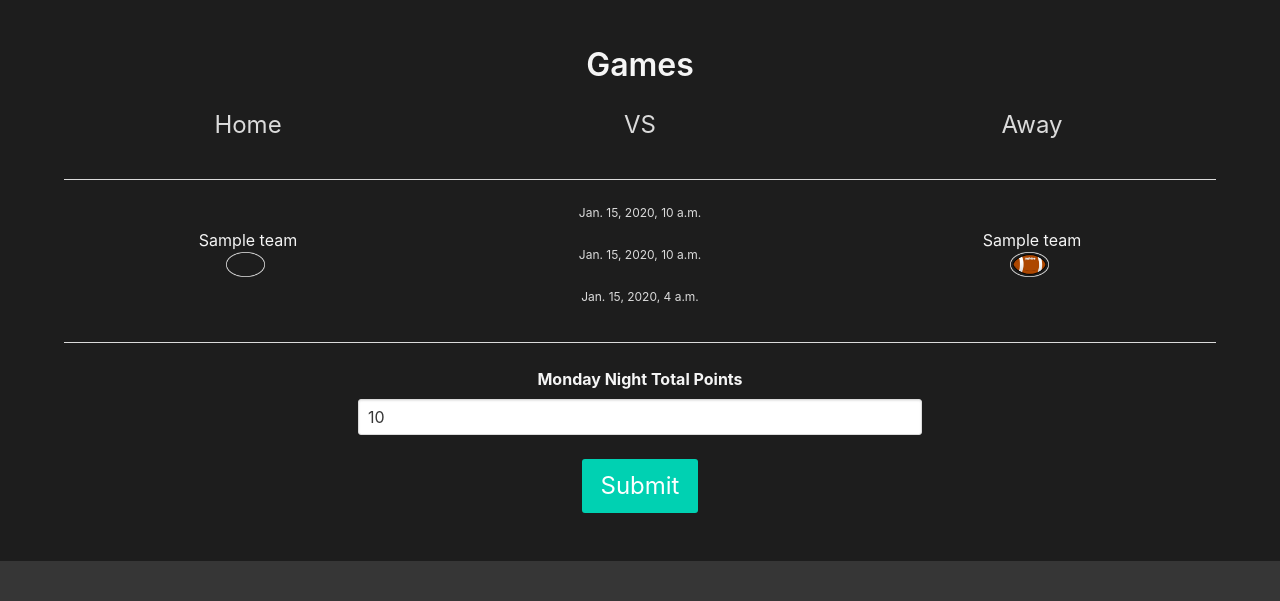
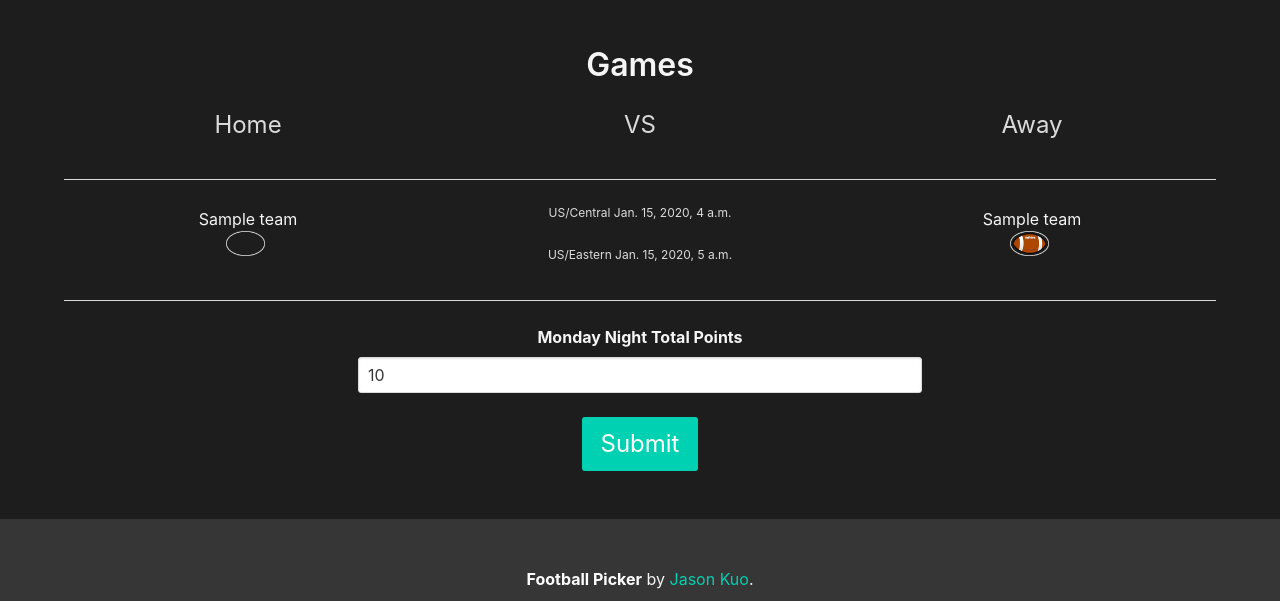
Before and after one commit to JJK-IO/FootballPicksTracker, a Django app: page /week/1/ in a window 1280 px wide. Shown: the part 252-853 px from the top of the page. Run offline with Django 3.2, Linux system fonts and the light colour scheme; a user stored in the database is signed in; tables that the repository leaves empty hold one stand-in row (values such as "Sample post").

Commit message:
timezone stuff?

```diff
--- a/templates/teamtrack/week.html
+++ b/templates/teamtrack/week.html
@@ -42,9 +42,8 @@
             </label>
           </div>
           <div class="column has-vertically-aligned-content">
-            <span class="is-size-7">{{ game.game.datetime|utc|date:"DATETIME_FORMAT" }}</span><br>
-            <span class="is-size-7">{{ game.game.datetime|localtime|date:"DATETIME_FORMAT" }}</span><br>
-            <span class="is-size-7">{% timezone "US/Central" %}{{ game.game.datetime|date:"DATETIME_FORMAT" }}{% endtimezone %}</span>
+            <span class="is-size-7">US/Central {% timezone "US/Central" %}{{ game.game.datetime|date:"DATETIME_FORMAT" }}{% endtimezone %}</span><br>
+            <span class="is-size-7">US/Eastern {% timezone "US/Eastern" %}{{ game.game.datetime|date:"DATETIME_FORMAT" }}{% endtimezone %}</span>
           </div>
           <div class="column has-vertically-aligned-content is-clickable">
             <label class="is-clickable">
```
